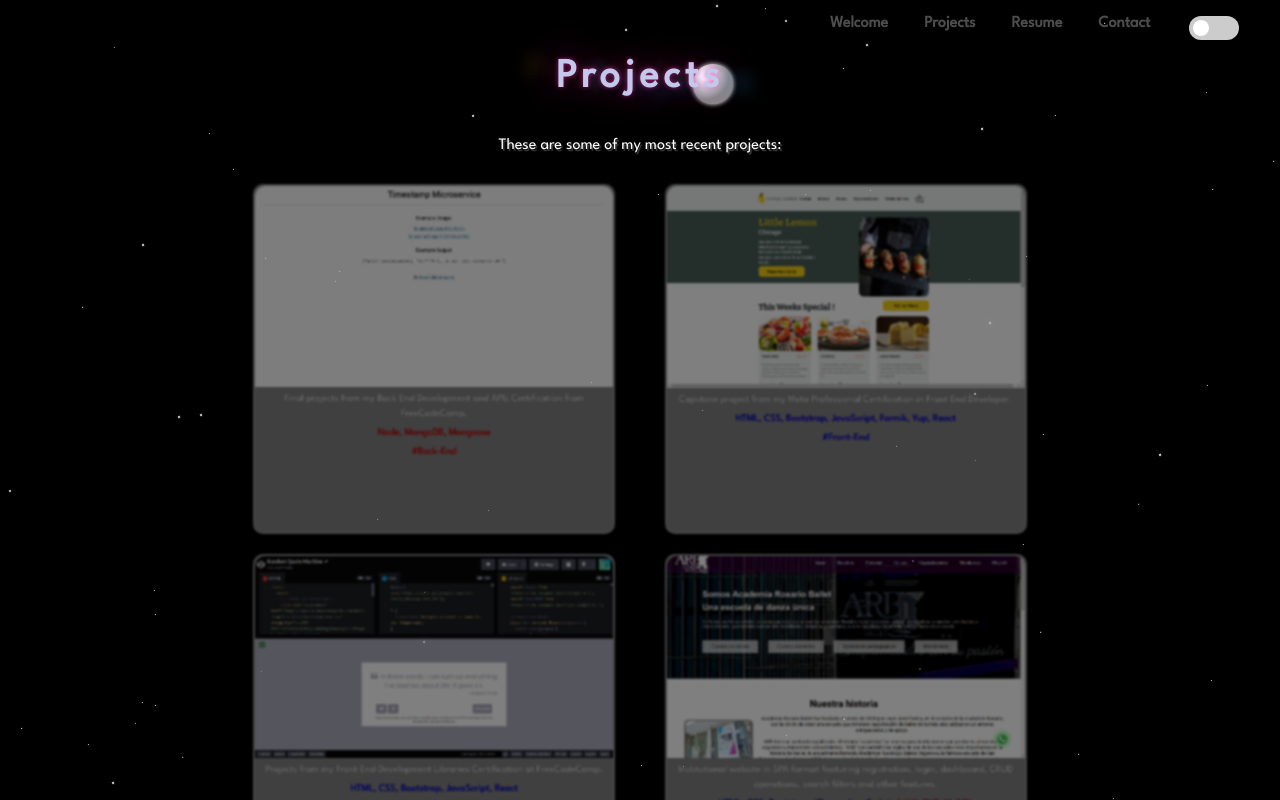
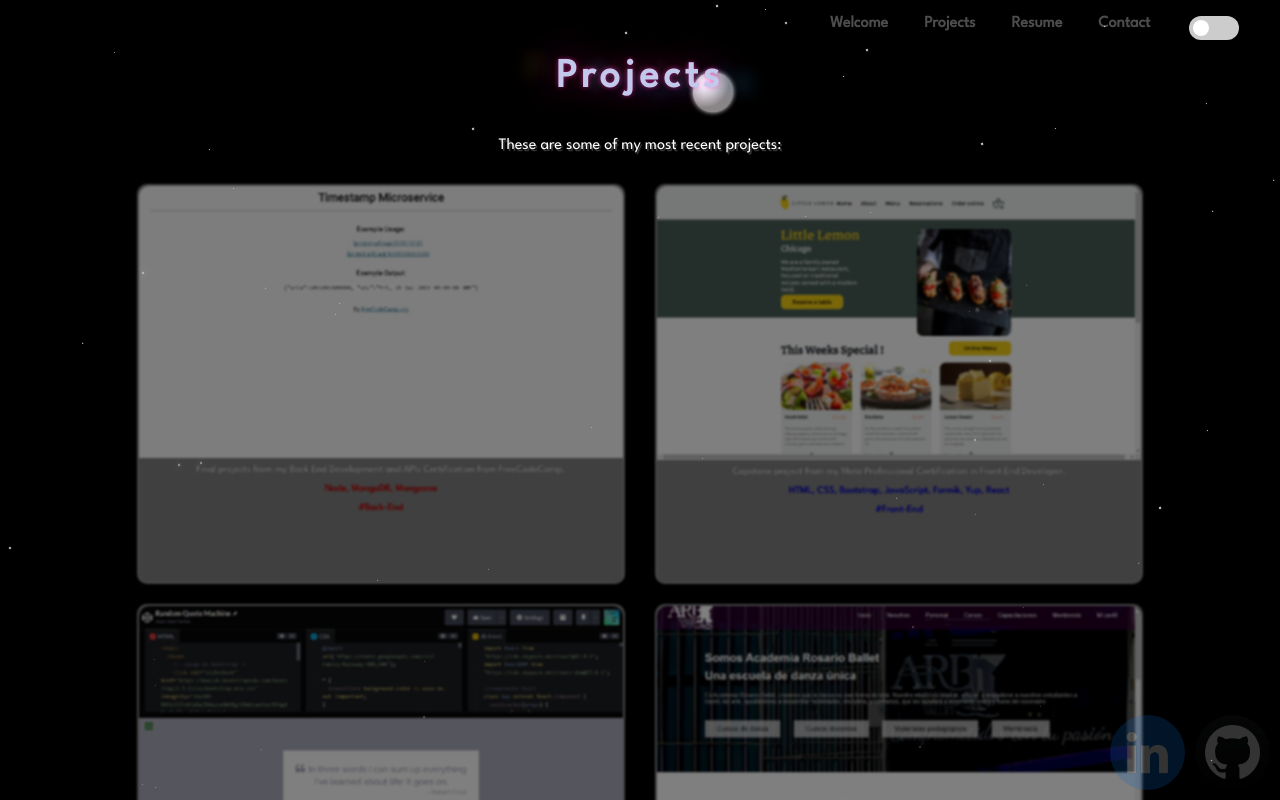
Before and after one commit to JuanJFarina/juanjosefarina.github.io, a React (Create React App) app: page /projects in a window 1280 px wide. Shown: the top 800 px of the page. Built offline with nearby package versions, Linux system fonts and the light colour scheme.

Commit message:
social media links and improvements

```diff
--- a/src/App.css
+++ b/src/App.css
@@ -104,9 +104,10 @@ article:hover {
 }
 
 .projectCard {
-  min-height: 350px;
-  max-height: 600px;
-  margin: 10px;
+  min-height: 400px;
+  max-height: 700px;
+  margin: 10px 0;
+  width: 100%;
   border-radius: 10px 10px 10px 10px;
   text-shadow: 0 0 0 #000;
   background-color: rgba(255, 255, 255, 0.5);
@@ -124,7 +125,7 @@ article:hover {
   opacity: 1;
   filter: blur(0);
   box-shadow: 2px 2px 4px 0 #888;
-  transform: scale(1.1);
+  transform: scale(1.05);
 }
 
 .projectImage {
@@ -280,6 +281,31 @@ section input, section textarea, section button {
   }
 }
 
+footer {
+  z-index: 100;
+}
+
+.fixed-bottom-right {
+  position: fixed;
+  z-index: 100;
+  bottom: 0;
+  right: 0;
+}
+
+.footer-icon {
+  width: 75px; /* Adjust the width as needed */
+  height: 75px; /* Adjust the height as needed */
+  margin: 10px 10px 10px 0; /* Adjust the margin as needed */
+  border-radius: 50%;
+  cursor: pointer;
+  opacity: 0.2;
+  transition: opacity 0.2s linear;
+}
+
+.footer-icon:hover {
+  opacity: 1;
+}
+
 @media screen and (max-width: 700px) {
   .silly {
     font-size: 8px;
@@ -357,7 +383,7 @@ section input, section textarea, section button {
   .projectCard {
     filter: blur(0);
     opacity: 0.7;
-    min-height: 250px;
+    min-height: 200px;
   }
 
   .certificateImage:hover {
@@ -385,4 +411,11 @@ section input, section textarea, section button {
   .errorMessage {
     font-size: 12px;
   }
+
+  .footer-icon {
+    width: 40px; /* Adjust the width as needed */
+    height: 40px; /* Adjust the height as needed */
+    margin: 5px 5px 5px 0; /* Adjust the margin as needed */
+    opacity: 0.5;
+  }
 }
--- a/src/components/Footer.js
+++ b/src/components/Footer.js
@@ -1,14 +1,41 @@
 import React from 'react';
 import FadeIn from './FadeIn';
+import github from '../assets/github.png';
+import linkedin from '../assets/linkedin.png';
 
 export default function Footer() {
+  const openLinkedInProfile = () => {
+    window.open('https://www.linkedin.com/in/juanjosefarina');
+  };
+
+  const openGitHubProfile = () => {
+    window.open('https://github.com/juanjfarina');
+  };
+
   return (
     <footer className="container-fluid">
-        <div id="footer" className="row">
-            <div className="col-sm-2 d-none d-sm-block"></div>
-            <div className="col-12 col-sm-8"></div>
-            <div className="col-sm-2 d-none d-sm-block"></div>
+      <div id="footer" className="row">
+        <div className="col-sm-2 d-none d-sm-block"></div>
+        <div className="col-12 col-sm-8">
+          <FadeIn fade="1000" delay="1500">
+            <div className="fixed-bottom-right">
+              <img
+                src={linkedin}
+                alt="LinkedIn"
+                className="footer-icon"
+                onClick={openLinkedInProfile}
+              />
+              <img
+                src={github}
+                alt="GitHub"
+                className="footer-icon"
+                onClick={openGitHubProfile}
+              />
+            </div>
+          </FadeIn>
         </div>
+        <div className="col-sm-2 d-none d-sm-block"></div>
+      </div>
     </footer>
-  )
+  );
 }
--- a/src/pages/Projects.js
+++ b/src/pages/Projects.js
@@ -38,8 +38,8 @@ export default function Projects() {
     return (
       <main className="container-fluid">
             <div className="row">
-                <div className="col-sm-2 d-none d-sm-block"></div>
-                <div className="col-12 col-sm-8">
+                <div className="col-sm-1 d-none d-sm-block"></div>
+                <div className="col-12 col-sm-10">
                     <h1 style={theme === 'light' ? {animation:'dayLights 5s linear infinite'} : {animation:'nightLights 5s linear infinite'}}>
                         <Write text="Projects" time="1000" delay="0" />
                     </h1>
@@ -122,7 +122,7 @@ export default function Projects() {
                         </div>
                     </FadeIn>
                 </div>
-                <div className="col-sm-2 d-none d-sm-block"></div>
+                <div className="col-sm-1 d-none d-sm-block"></div>
             </div>
         </main>
     )
--- a/src/pages/Resume.js
+++ b/src/pages/Resume.js
@@ -51,11 +51,16 @@ export default function Resume() {
                         - Utilize HTML, CSS, Bootstrap, jQuery, JavaScript, AJAX, PHP and MySQL.
                     </article>
                     <br />
-                    <article><h5>Programmer</h5><h6>Global Game Jam, Rosario, Jan 2013 - Dec 2015</h6>
+                    <article><h5>Programmer</h5><h6>Global Game Jam, Rosario, Jan 2013 / Dec 2015</h6>
                         - Participated in the Global Game Jam as a videogame programmer, using JavaScript.<br />
-                        - Developed a game called “Jamming” which can be seen at https://gamejolt.com/games/jamming/46288.<br />
+                        - Developed a game called “Jamming” which can be seen at https://gamejolt.com/games/jamming/46288.
                     </article>
-                    <p><span style={{fontSize:'11px', marginTop:'5px'}}>(aside from these I've got plenty of experience as teacher and I'm currently director of a dance school)</span></p>
+                    <br />
+                    <article><h5 style={{textDecoration:'underline'}}>Non-Dev Experience</h5><h6>Dance Teacher, Rosario, Jan 2012 - Jan 2023</h6>
+                        - I've taught in several institutions of Rosario and participated in numerous events and seminars both regionals and internationals.<br />
+                        - I've lead classes with dozens of participants and coached students for many competitions.<br />
+                        - Since january of 2020 I'm founding director of an important ballet school, and I've taught many teacher seminars internationally.
+                    </article>
                     <br />
                     <h2>
                         Education
```
Also changed, not shown: src/assets/github.png (added), src/assets/linkedin.png (added).
